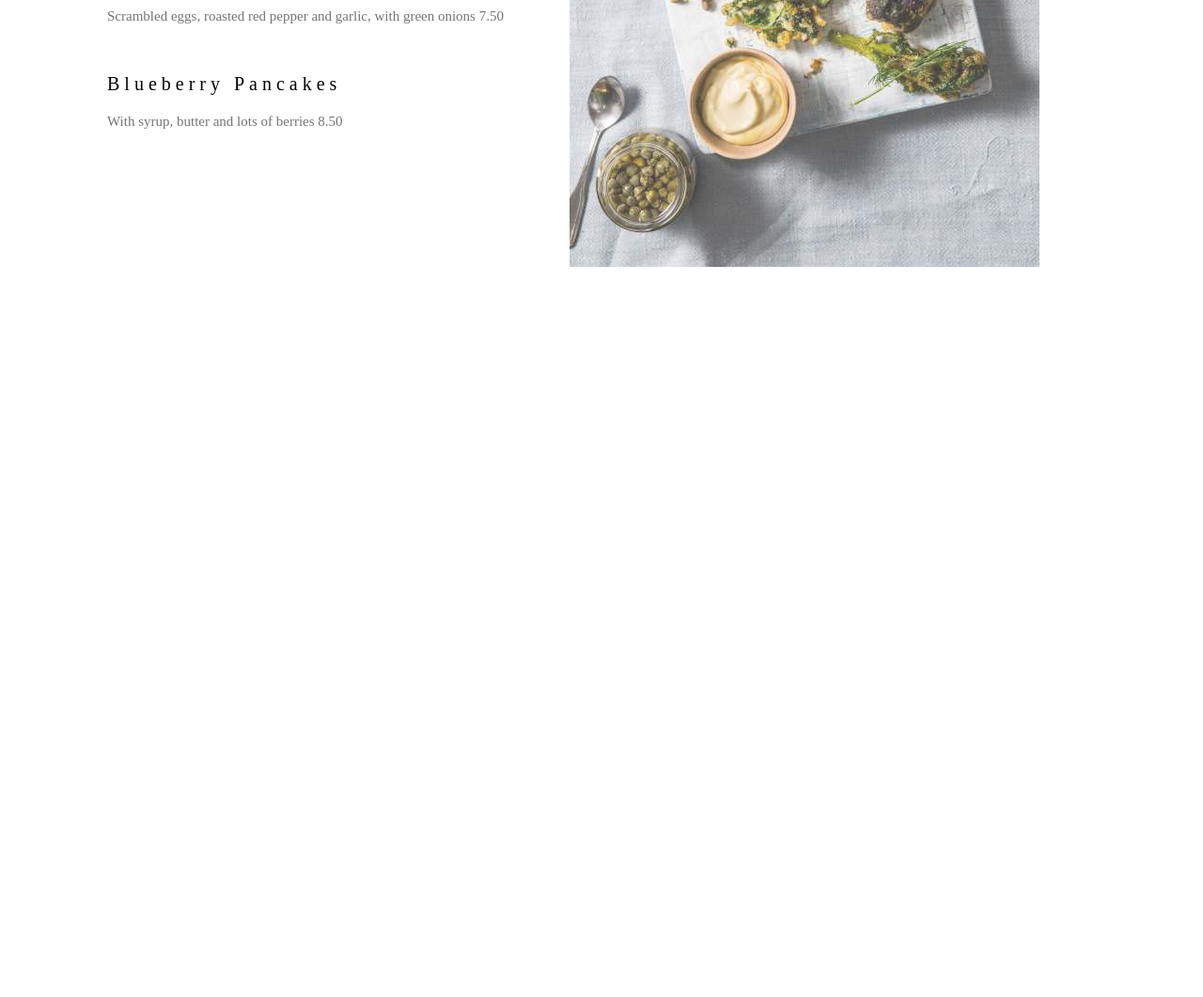
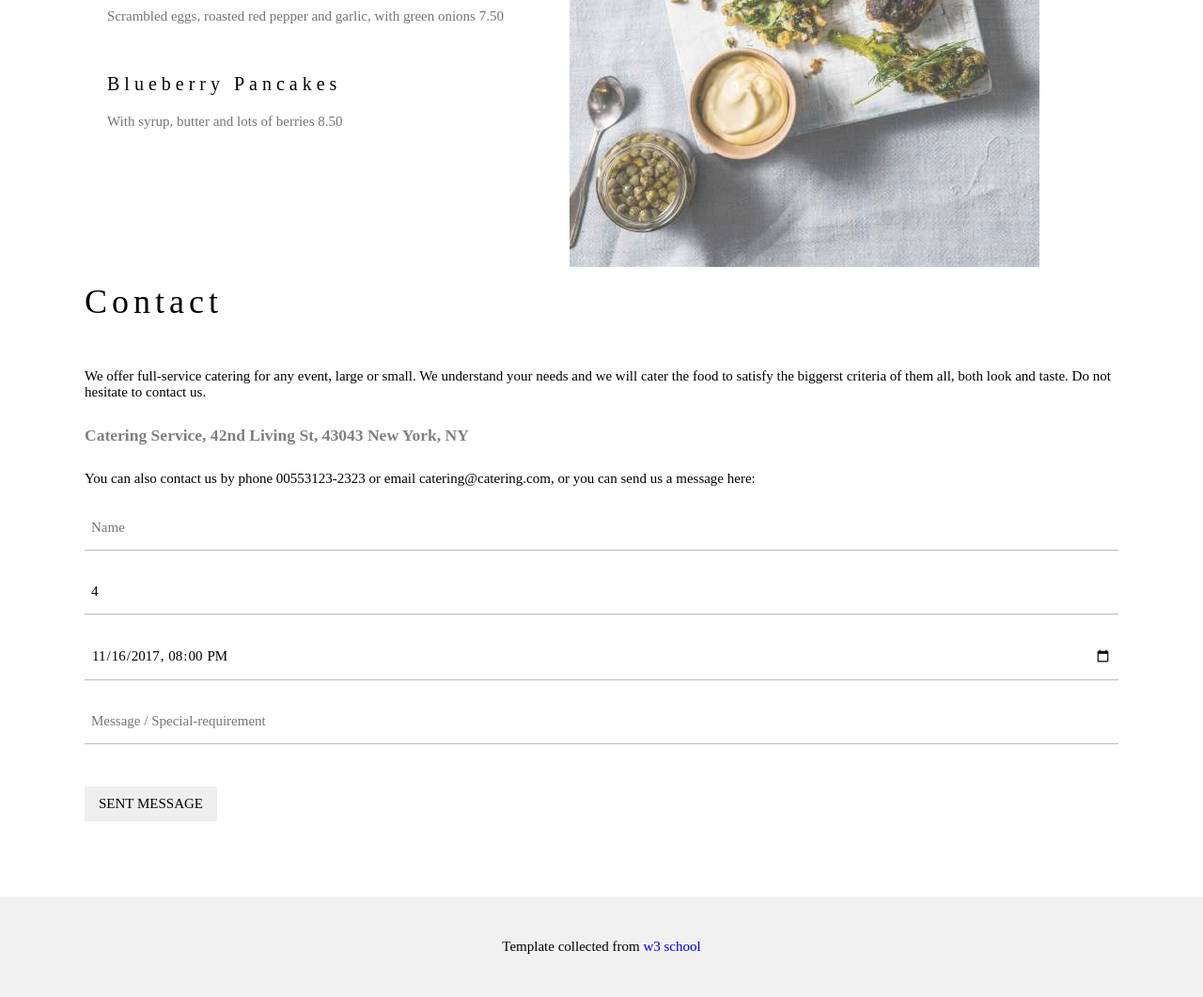
Before and after one commit to MD-Nasir301/Gourmet-au-Catering--Css-template, a plain HTML site: page index.html in a window 1280 px wide. Shown: the part 1996-3057 px from the top of the page at 94% size. Before the commit the page ends 2296 px from the top, so only its background shows below. Drawn offline with Linux system fonts and the light colour scheme.

Commit message:
teplate done

```diff
--- a/index.html
+++ b/index.html
@@ -31,7 +31,8 @@
         </div>
     </div>
     <!-- banner end -->
-    <!-- about area start -->
+
+    <!-- about section start -->
     <div class="about-area">
         <div class="container">
             <div class="row">
@@ -63,7 +64,7 @@
             </div>
         </div>
     </div>
-    <!-- about area end -->
+    <!-- about section end -->
     <div class="container">
         <hr>
     </div>
@@ -99,6 +100,36 @@
             </div>
         </div>
     </div>
-    <!-- out-menu area end -->
+    <!-- out-menu section end -->
+
+    <!-- contact section start -->
+    <section id="contact">
+        <div class="container">
+            <div class="contact-area">
+                <h1>Contact</h1>
+                <p>We offer full-service catering for any event, large or small. We understand your needs and we will cater the food to satisfy the biggerst criteria of them all, both look and taste. Do not hesitate to contact us.</p>
+                <br>
+                <h3>Catering Service, 42nd Living St, 43043 New York, NY</h3>
+                <br>
+                <p>You can also contact us by phone 00553123-2323 or email catering@catering.com, or you can send us a message here:</p>
+                <form class="contact-form" action="#">
+                    <input type="text" placeholder="Name">
+                    <input type="number" value="4">
+                    <input type="datetime-local" value="2017-11-16T20:00">
+                    <input type="text" name="" placeholder="Message / Special-requirement"></textarea>
+                    <button class="submit-btn" type="submit">Sent message</button>
+                </form>
+            </div>
+        </div>
+    </section>
+    <!-- contact section end -->
+
+    <!-- footer section start -->
+    <footer>
+        <div class="footer-area">
+            <p>Template collected from <a href="https://www.w3schools.com/"> w3 school</a></p>
+        </div>
+    </footer>
+    <!-- footer section end -->
 </body>
 </html>
--- a/style.css
+++ b/style.css
@@ -149,3 +149,42 @@ span.highlight {
 .our-menu-right img {
     opacity: 0.75;
 }
+
+/* contact */
+
+.contact-area h1 {
+    margin-bottom: 50px;
+}
+.contact-area h3 {
+    letter-spacing: normal;
+    color: gray;
+    font-weight: 600;
+}
+.contact-area p {
+    margin: 10px 0;
+}
+form.contact-form input {
+    width: 100%;
+    padding: 15px 7px;
+    border: none;
+    border-bottom: 1px solid #bbbbbb;;
+    margin: 10px 0;
+    font-size: 15px;
+    font-family: 'Times New Roman', Times, serif;
+}
+.submit-btn {
+    display: inline-block;
+    padding: 10px 15px;
+    border: navajowhite;
+    font-size: 15px;
+    text-transform: uppercase;
+    margin-top: 35px;
+    font-family: 'Times New Roman', Times, serif;
+}
+/* footer */
+.footer-area {
+    padding: 45px;
+    margin-top: 80px;
+    background: #f1f1f1;
+    text-align: center;
+}
```
